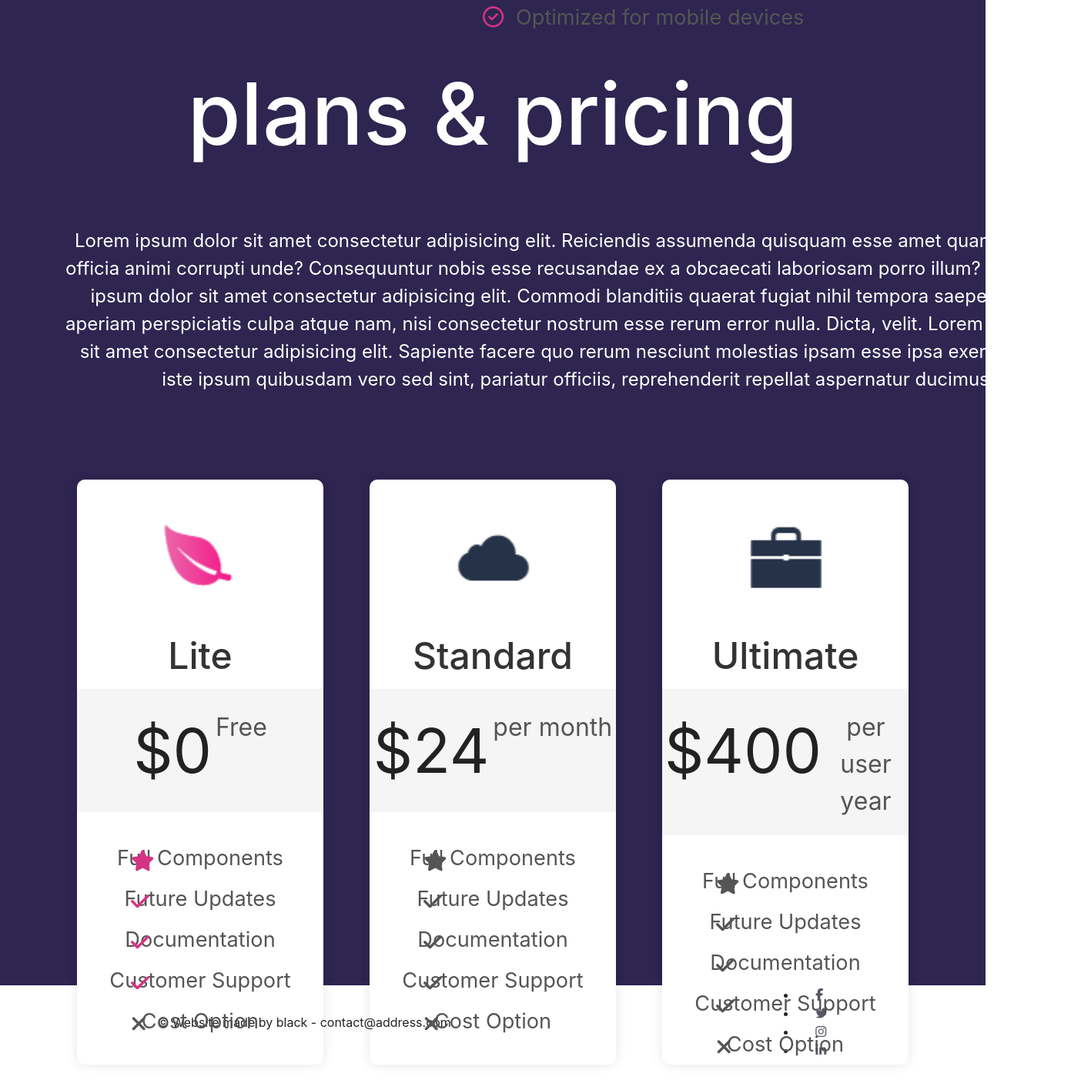
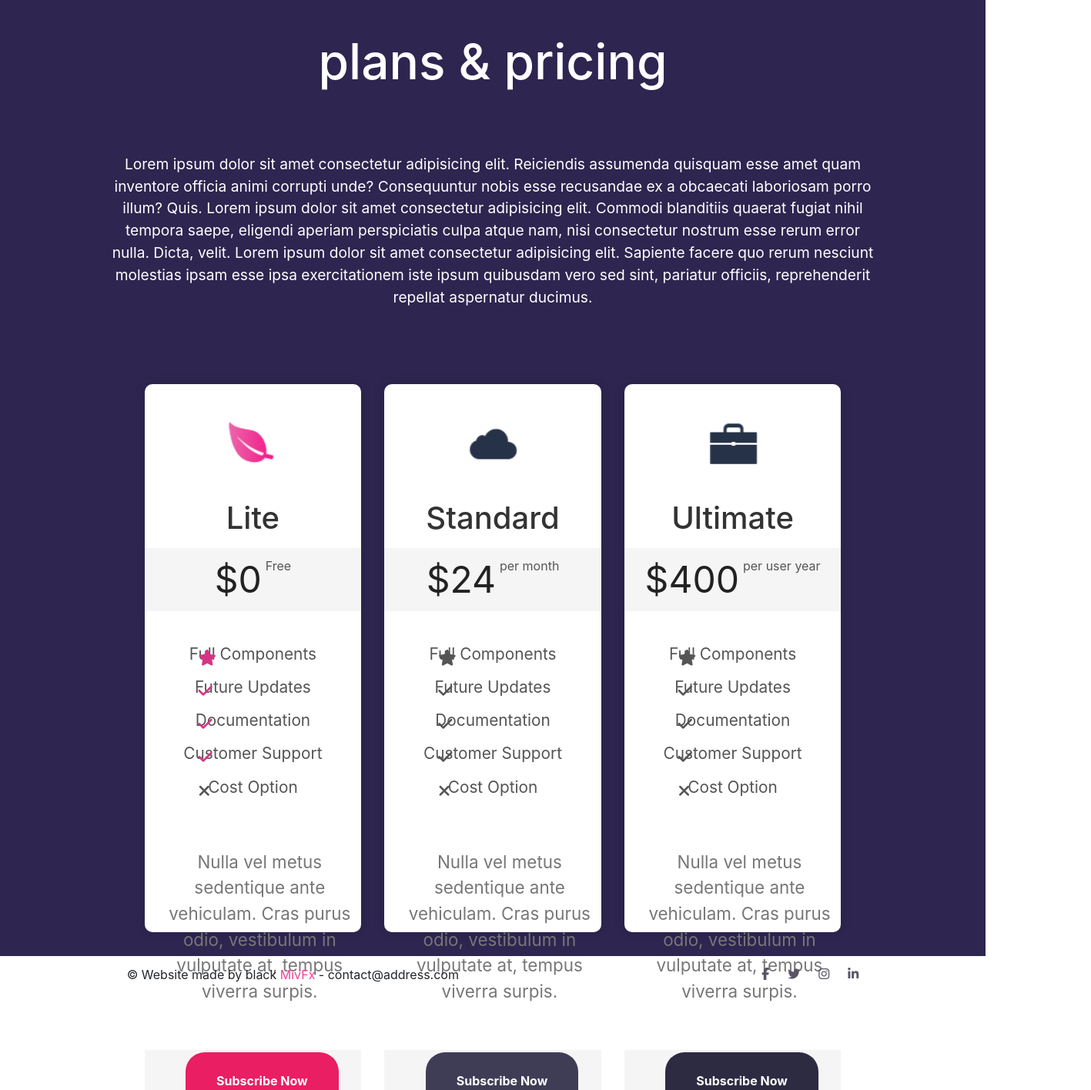
Before and after one commit to Brian7st/product-page, a plain HTML site: page index.html in a window 1280 px wide. Shown: the part 1384-2800 px from the top of the page at 77% size, 1417 px wide, since content can reach past the window. Drawn offline with nearby package versions, Linux system fonts and the light colour scheme.

Commit message:
continuar2

```diff
--- a/index.html
+++ b/index.html
@@ -3,7 +3,6 @@
 <head>
     <meta charset="UTF-8">
     <meta name="viewport" content="width=device-width, initial-scale=1.0">
-    <link rel="stylesheet" href="https://cdnjs.cloudflare.com/ajax/libs/font-awesome/6.5.0/css/all.min.css">
     <link rel="stylesheet" href="https://cdnjs.cloudflare.com/ajax/libs/font-awesome/6.5.0/css/all.min.css">
     <link href="https://stackpath.bootstrapcdn.com/bootstrap/4.5.2/css/bootstrap.min.css" rel="stylesheet">
     <link rel="stylesheet" href="style/style.css">
@@ -14,10 +13,10 @@
 <header>
         <img src="assets/logo.png" alt="">
         <div class="divHeader">
-            <a href="">About</a>
-            <a href="">Features</a>
-            <a href="">Use case</a>
-            <a href="">Pricing</a>
+            <a href="#">About</a>
+            <a href="#">Features</a>
+            <a href="#">Use case</a>
+            <a href="#">Pricing</a>
             <a href="#" class="button_a" >Download</a>
 </header>
 <section class="containerOne">
@@ -132,17 +131,18 @@
     </section>
     <footer class="footer">
         <div>
-            <p>© Website made by black - contact@address.com</p>
+            <p>© Website made by black <span class="footerTextColor">MivFx</span> - contact@address.com</p>
         </div>
         <div>
             <div class="footer-logo">
                 <ul class="social-icons">
-                <li><a href="#"><i class="fab fa-facebook-f"></i></a></li>
-                <li><a href="#"><i class="fab fa-twitter"></i></a></li>
-                <li><a href="#"><i class="fab fa-instagram"></i></a></li>
-                <li><a href="#"><i class="fab fa-linkedin-in"></i></a></li>
+                <li><a class="footerA" href="#"><i class="fab fa-facebook-f"></i></a></li>
+                <li><a class="footerA" href="#"><i class="fab fa-twitter"></i></a></li>
+                <li><a class="footerA" href="#"><i class="fab fa-instagram"></i></a></li>
+                <li><a class="footerA" href="#"><i class="fab fa-linkedin-in"></i></a></li>
+
+            </ul>
             </div>
-            </ul>
         </div>
 
     </footer>
--- a/style/style.css
+++ b/style/style.css
@@ -52,12 +52,15 @@ a:hover{
 
 .divContaONe1 h2{
     margin: 0;
-    font-size: 5.5rem;
+    font-size: 6em;
     color: white;
+    font-weight: bold;
+    margin-bottom: 10px;
 }
 .divContaONe1 p{
-    font-size: 1.3rem;
+    font-size: 1.6em;
     color: white;
+    margin-bottom: 40px;
 }
 .divFondoImg {
     background-image: url(/assets/hojasFondo.jpg);
@@ -75,17 +78,17 @@ a:hover{
     left: 190px;
 }
 
-.contenedorButton{
+.colorBorder{
     border: 1px solid white;
-    height: 5vh;
-    width: 13vw;
+    height: 6vh;
+    width: max-content;
     display: flex;
     justify-content: center;
     align-items: center;
+    gap: 7px;
 }
 .button1 {
     padding: 12px 15px;
-    margin-left: 6px;
     border-radius: 5px;
     border: none;
     color: #f03f99;
@@ -100,7 +103,7 @@ a:hover{
 .titulo{
     display: flex;
     justify-content: center;
-    font-size: 7rem;
+    font-size: 5rem;
     font-weight: bold;
     margin: 0 0 3rem 0;
     color: #f41486;
@@ -119,18 +122,18 @@ a:hover{
 }
 
 .containertwoDiv {
-    margin-left: 4rem;
+    margin-left: 5rem;
     margin-top: -6rem;
 }
 .containertwoDiv p{
-    font-size: 1.6rem;
+    font-size: 1.2em;
     width: 22vw;
     color: #555;
 
 }
 #titulo2{
-    margin: 0 0 3rem 0;
-    font-size: 4rem;
+    margin: 0 0 1rem 0;
+    font-size: 3rem;
     font-weight: 600;
     letter-spacing: 1.3px;
 }
@@ -139,27 +142,31 @@ a:hover{
 }
 .containertwoDiv h2{
     color: #c76699;
-    font-size: 2rem;
+    font-size: 2em;
 }
 
 .features-box li {
-    margin-bottom: 10px;
-    font-size: 1.7rem;
+    font-size: 1.4em;
     color: #555;
+}
+.container{
+    display: flex;
+    align-items: center;
+    flex-direction: column;
 }
 
 .container h2{
-    font-size: 7rem;
+    font-size: 4em;
     color: #ffffff;
     text-align: center;
     margin: 5rem 0;
 }
 .container p{
-    font-size: 1.5rem;
+    font-size: 1.2em;
     color: #ffffff;
     text-align: center;
-    margin-bottom: 7rem;
-    width: 120%;
+    margin-bottom: 2em;
+    width: 90%;
 }
 
 
@@ -172,28 +179,37 @@ a:hover{
 }
 
 .plans-container {
-    display: flex;
-    justify-content: center;
-    gap: 60px;
+     display: grid;
+    grid-template-columns: repeat(3, 1fr);
+    gap: 30px;
+    padding: 20px;
+    max-width: 1200px;
+    margin: 40px auto;
 }
 
 .plan {
     background: white;
     border-radius: 10px;
-    width: 25vw;
-    height: 95vh;
+    width: 22vw;
+    height: 89vh;
     padding: 30px 0px;
     box-shadow: 0 0 15px rgba(0, 0, 0, 0.1);
     text-align: center;
 }
+.plan:hover{
+  box-shadow: 0 8px 16px rgba(0,0,0,0.2);
+  transform: translateY(-5px);
+  transition: all 0.3s ease;
+}
+
 
 .plan img {
-    width: 150px;
+    width: 100px;
     margin-bottom: 20px;
 }
 
 .plan h3 {
-    font-size: 3rem;
+    font-size: 2.5em;
     margin-bottom: 15px;
     color: #333;
 }
@@ -203,7 +219,7 @@ a:hover{
     align-items: center;
     margin: 0 0 40px 0;
     background-color: #f5f5f5;
-    padding: 20px 3px;
+    padding: 5px 3px;
 }
 
 .price {
@@ -212,11 +228,11 @@ a:hover{
     gap: 5px;
 }
 .amount {
-    font-size: 5rem;
+    font-size: 3em;
     color: #222;
 }
 .label {
-    font-size: 2rem;
+    font-size: 1em;
     color: #555;
     margin-top: 6px;
 }
@@ -237,11 +253,11 @@ a:hover{
     margin-bottom: 12px;
     position: relative;
     color: #555;
-    font-size: 1.7rem;
+    font-size: 1.3em;
 }
 
 .plan p {
-    font-size: 1.9rem;
+    font-size: 1.4em;
     color: #777;
     margin: 15px 0;
     width: 85%;
@@ -257,8 +273,8 @@ a:hover{
 }
 
 .button {
-    padding: 30px 50px;
-    font-size: 1.8rem;
+    padding: 25px 40px;
+    font-size: 1em;
     border-radius: 25px;
     color: white;
     font-weight: bold;
@@ -286,5 +302,22 @@ footer{
     display: flex;
     justify-content: space-around;
     align-items: center;
+    height: 6vh;
 }
-.footer-logos
+.footerTextColor{
+    color: #f03f99;
+}
+footer p {
+    margin: 0;
+}
+
+.social-icons {
+    list-style: none;
+    display: flex;
+    align-items: center;
+    margin-top: 7%;
+}
+
+.footerA:hover{
+    color: #296cd5;
+}
```
